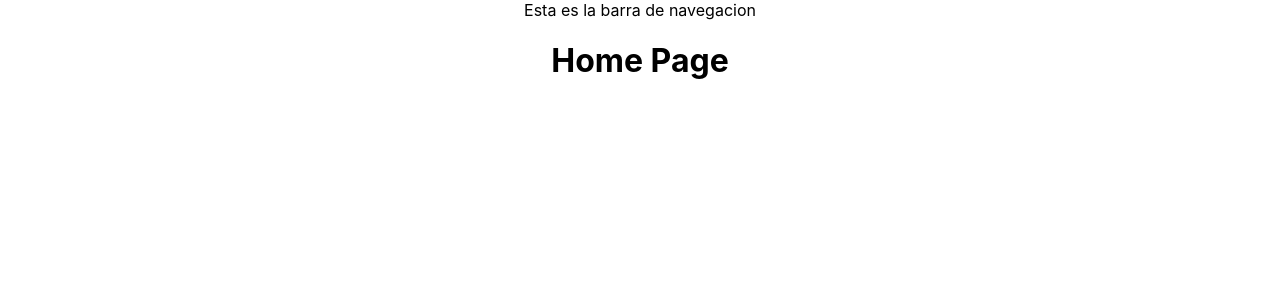
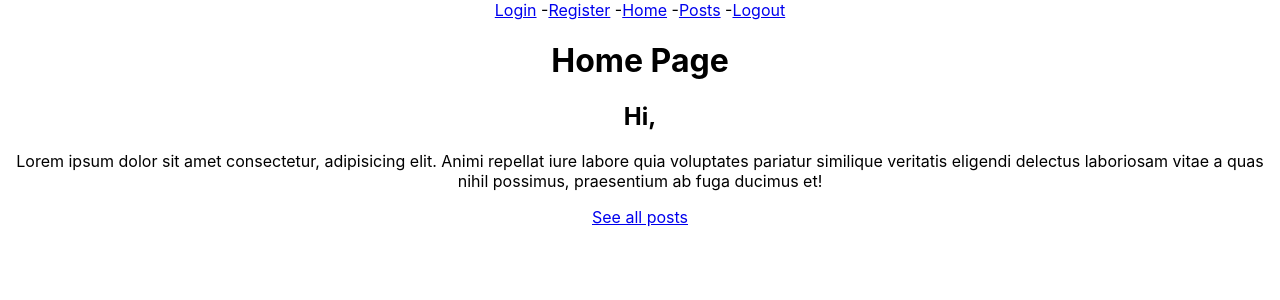
Before and after one commit to InnuendoX3/forum, a React (Create React App) app: page /home in a window 1280 px wide. Shown: the top 300 px of the page. Built offline with nearby package versions, Linux system fonts and the light colour scheme.

Commit message:
Navbar // Home

```diff
--- a/src/App.js
+++ b/src/App.js
@@ -2,6 +2,7 @@ import React, { useState } from 'react'
 import './App.css'; // Delete ?
 import { Switch, Route, Redirect } from 'react-router-dom'
 import { UserContext } from './contexts/UserContext'
+import Auth from './data/AuthKit'
 
 import HomePage from './pages/HomePage'
 import LoginPage from './pages/LoginPage'
@@ -19,13 +20,13 @@ function App() {
     email:      '',
     country:    '',
     lastName:   '',
-    firstName:  '',
-    isLoggedIn: false
+    firstName:  ''
   })
+  const [isLoggedIn, setIsLoggedIn] = useState(false)
 
   return (
     <div className="App">
-      <UserContext.Provider value={{userInfo, setUserInfo}}>
+      <UserContext.Provider value={{userInfo, setUserInfo, isLoggedIn, setIsLoggedIn}}>
         <Navbar />
         <Switch>
           <Route path='/posts/create'>
@@ -41,7 +42,7 @@ function App() {
             <HomePage />
           </Route>
           <Route path='/login'>
-            { userInfo.isLoggedIn ? <Redirect to='/home' /> : <LoginPage />}
+            { isLoggedIn ? <Redirect to='/home' /> : <LoginPage />}
           </Route>
           <Route path='/register'>
             <RegisterPage />
--- a/src/components/Navbar.jsx
+++ b/src/components/Navbar.jsx
@@ -1,9 +1,37 @@
-import React from 'react'
+import React, { useContext } from 'react'
+import { Link } from 'react-router-dom'
+
+import Auth from '../data/AuthKit'
+import { UserContext } from '../contexts/UserContext'
 
 export default function Navbar() {
+  const { setIsLoggedIn, setUserInfo } = useContext(UserContext)
+
+  function logout() {
+    Auth.removeToken()
+    setIsLoggedIn(false)
+    setUserInfo({})
+
+    // TODO: Set UserInfo.isLoggedIn to FALSE!
+  }
+
   return (
     <div>
-      Esta es la barra de navegacion
+      <span>
+        <Link to='/login' >Login</Link> -
+      </span>
+      <span>
+        <Link to='/register' >Register</Link> -
+      </span>
+      <span>
+        <Link to='/home' >Home</Link> -
+      </span>
+      <span>
+        <Link to='/posts' >Posts</Link> -
+      </span>
+      <span>
+        <Link to='/login' onClick={logout} >Logout</Link>
+      </span>
     </div>
   )
 }
--- a/src/data/authKit.js
+++ b/src/data/authKit.js
@@ -45,6 +45,10 @@ class Auth {
     return sessionStorage.getItem(this.TOKEN_KEY)
   }
 
+  removeToken() {
+    sessionStorage.removeItem(this.TOKEN_KEY)
+  }
+
   getUserInfo() {
     const fetchOptions = {
       headers: {
@@ -66,7 +70,6 @@ class Auth {
     */
   }
 
-
 }
 
 
--- a/src/pages/HomePage.jsx
+++ b/src/pages/HomePage.jsx
@@ -1,9 +1,22 @@
-import React from 'react'
+import React, { useContext } from 'react'
+import { Link } from 'react-router-dom'
+
+import { UserContext } from '../contexts/UserContext'
 
 export default function HomePage() {
+  const { userInfo } = useContext(UserContext)
+
   return (
     <div>
       <h1>Home Page</h1>
+      <h2> {`Hi, ${userInfo.firstName} ${userInfo.lastName}`} </h2>
+      <p>
+        Lorem ipsum dolor sit amet consectetur, adipisicing elit.
+        Animi repellat iure labore quia voluptates pariatur similique
+        veritatis eligendi delectus laboriosam vitae a quas nihil possimus,
+        praesentium ab fuga ducimus et!
+      </p>
+      <Link to='/posts'>See all posts</Link>
     </div>
   )
 }
--- a/src/pages/LoginPage.jsx
+++ b/src/pages/LoginPage.jsx
@@ -1,5 +1,5 @@
-import React, { useState, useContext } from 'react'
-import Auth from '../data/authKit'
+import React, { useState, useContext, useEffect } from 'react'
+import Auth from '../data/AuthKit'
 
 import { UserContext } from '../contexts/UserContext'
 
@@ -9,7 +9,7 @@ export default function LoginPage() {
   const [errorMessage, setErrorMessage] = useState(null)
 
   //To useContext
-  const { userInfo, setUserInfo } = useContext(UserContext)
+  const { setUserInfo, setIsLoggedIn } = useContext(UserContext)
 
   function handleEmailInput(e) {
     setEmail(e.target.value)
@@ -31,16 +31,30 @@ export default function LoginPage() {
       // Set token
       Auth.setToken(loginResponse.token)
       // Set user info into userInfo context
+      setUserInfoInContext()
+      setIsLoggedIn(true)
+    }
+  }
+
+  async function setUserInfoInContext() {
     const userInfoAPI = await Auth.getUserInfo()
     setUserInfo({
-        isLoggedIn: true,
       email:      userInfoAPI.email,
       country:    userInfoAPI.country,
       lastName:   userInfoAPI.lastName,
       firstName:  userInfoAPI.firstName
     })
   }
+
+  useEffect(() => {
+    // TODO: Everything on context erases when refreshing page.
+    // useEffect asking for getToken on every page looking if there is a token?
+    // otherwise get everything again from API
+    if(Auth.getToken()) {
+      setUserInfoInContext()
+      setIsLoggedIn(true)
     }
+  }, [])
 
   return (
     <div>
@@ -51,7 +65,7 @@ export default function LoginPage() {
       </form>
       <div>
         <p>{ errorMessage && errorMessage.message } </p>
-        <small>{email} // {password}</small>
+        <small>{email} / {password}</small>
       </div>
     </div>
   )
```
Also changed, not shown: src/pages/PostListPage.jsx (+11 -1 lines). Lines whose indentation alone changed are shown as unchanged.
